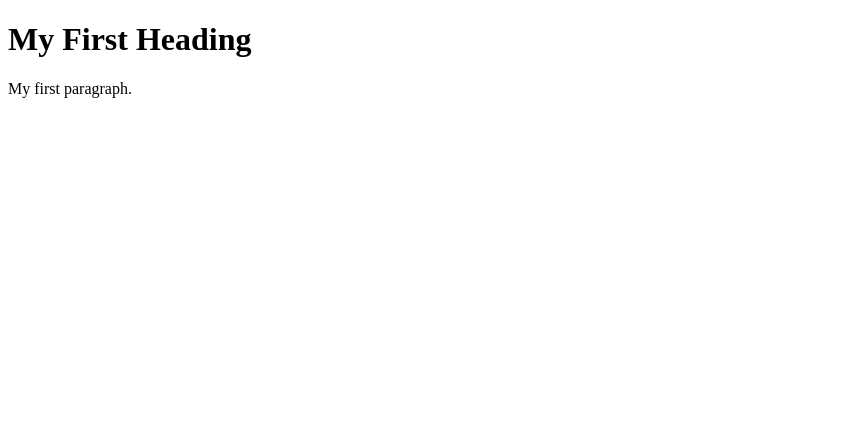
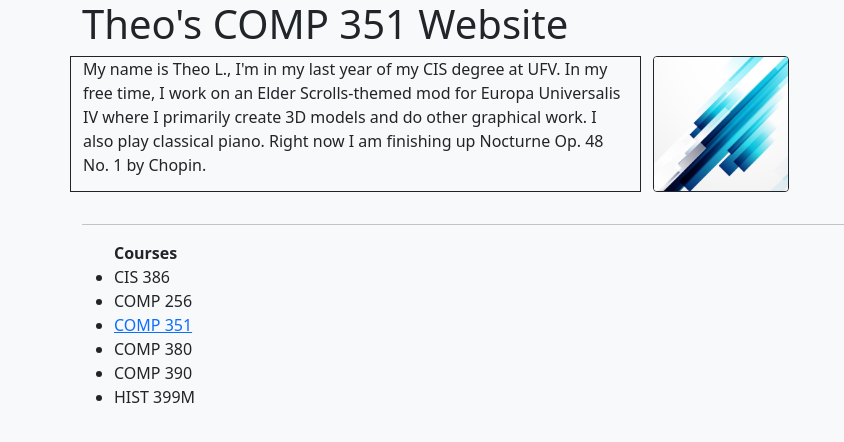
Before and after one commit to theolaa/comp-351-website, a website: page express/index.html in a window 1280 px wide. Shown: the whole page, without its empty margins (0-844 px from the left). Drawn offline with nearby package versions, Linux system fonts and the light colour scheme.

Commit message:
Main Page
Also general structure for the rest of the site

```diff
--- a/express/index.html
+++ b/express/index.html
@@ -1,10 +1,33 @@
 <!DOCTYPE html>
 <html>
-    <title>TEST TITLE</title>
-    <body>
+    <head>
+        <link rel="shortcut icon" type="image/ico" href="img/favicon.ico"/>
+        <link href="https://cdn.jsdelivr.net/npm/bootstrap@5.0.0-beta1/dist/css/bootstrap.min.css" rel="stylesheet" integrity="sha384-giJF6kkoqNQ00vy+HMDP7azOuL0xtbfIcaT9wjKHr8RbDVddVHyTfAAsrekwKmP1" crossorigin="anonymous">
+        <meta name="viewport" content="width=device-width, initial-scale=1">
+    </head>
+    <title>THEO COM - 351</title>
+    <body class="bg-light">
+        <div class="container">
+            <h1>Theo's COMP 351 Website</h1>
+            <div class="row">
+                <p class="col-sm border border-dark">My name is Theo L., I'm in my last year of my CIS degree at UFV.
+                    In my free time, I work on an Elder Scrolls-themed mod for Europa Universalis IV where I primarily create 3D models and do other graphical work.
+                    I also play classical piano. Right now I am finishing up Nocturne Op. 48 No. 1 by Chopin.
+                </p>
+                <p class="col-sm"><img src="img/profilepic.jpg" alt="Profile Pic" class="rounded w-25 border border-dark"></p>
+            </div>
+            <hr>
+            <ul class="">
+                <b>Courses</b>
+                <li>CIS 386</li>
+                <li>COMP 256</li>
+                <li><a href="COMP351/">COMP 351</a></li>
+                <li>COMP 380</li>
+                <li>COMP 390</li>
+                <li>HIST 399M</li>
+            </ul>
+        </div>
 
-    <h1>My First Heading</h1>
-    <p>My first paragraph.</p>
-
+        <script src="https://cdn.jsdelivr.net/npm/bootstrap@5.0.0-beta1/dist/js/bootstrap.bundle.min.js" integrity="sha384-ygbV9kiqUc6oa4msXn9868pTtWMgiQaeYH7/t7LECLbyPA2x65Kgf80OJFdroafW" crossorigin="anonymous"></script>
     </body>
 </html>
```
Also changed, not shown: express/COMP351/Labs/index.html (added, +21 -0 lines), express/COMP351/Labs/lab1.html (added, +17 -0 lines), express/COMP351/index.html (added, +22 -0 lines), express/css/code_highlighting.css (added), express/img/favicon.ico (added), express/img/profilepic.jpg (added).
